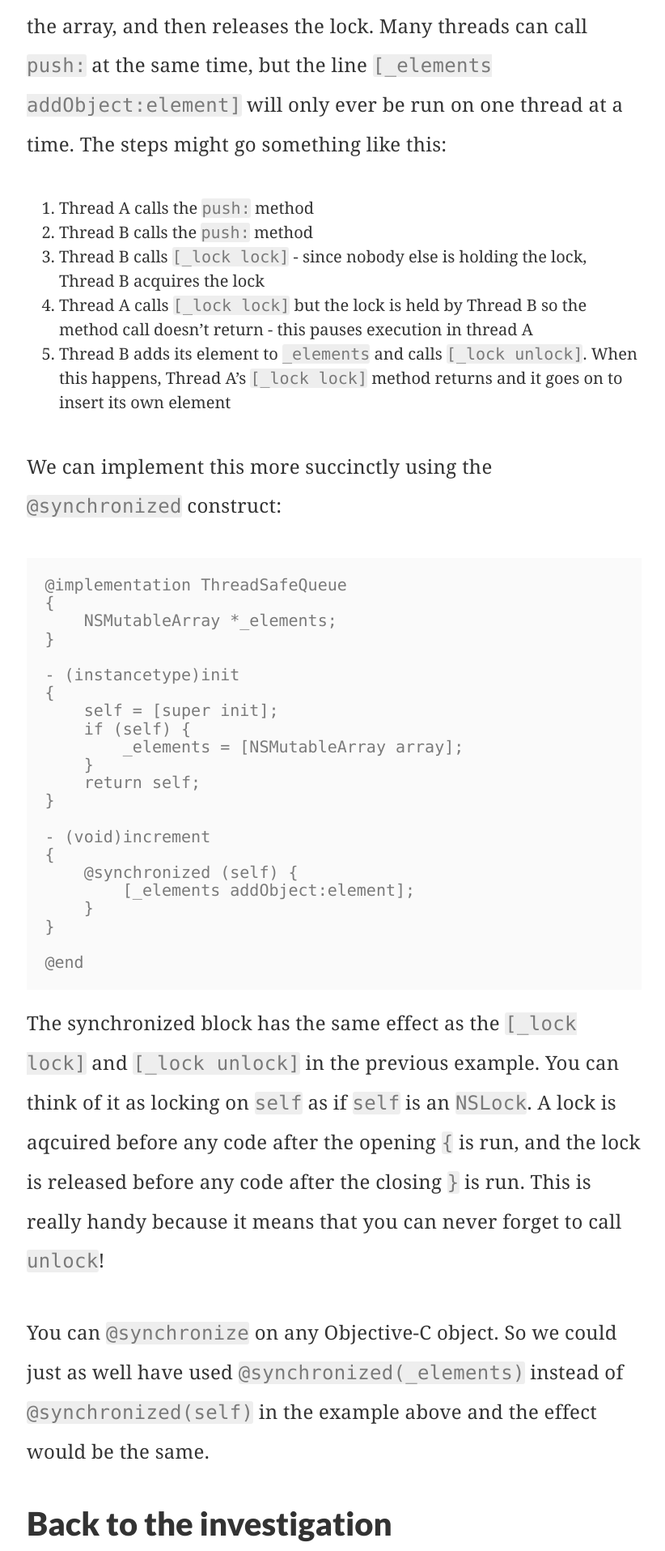
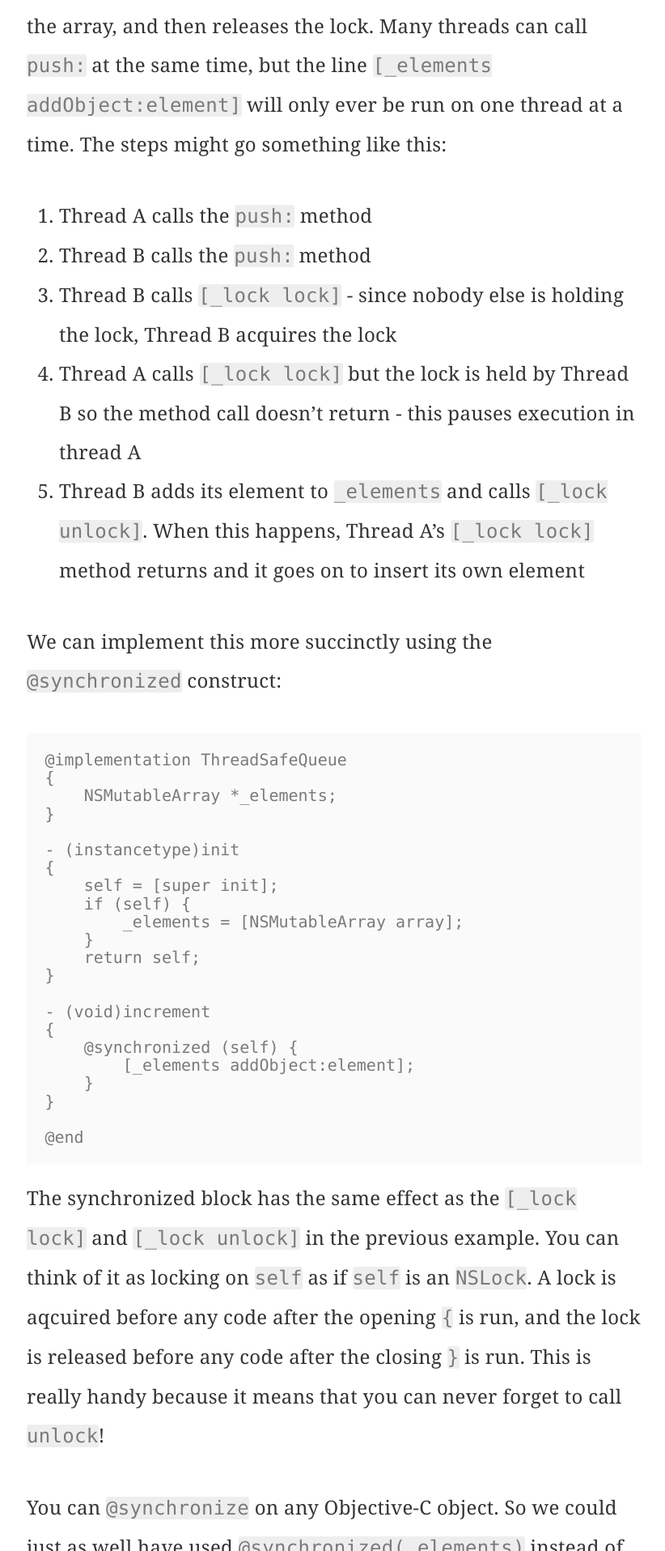
Before and after one commit to ryankaplan/ryankaplan.github.io, a Jekyll site: the page built from _posts/2015-05-09-synchronized.md, in a window 1280 px wide. Shown: the part 1902-3817 px from the top of the page at 81% size, without its empty margins (227-1049 px from the left). Built offline with Jekyll 4.4.1, drawn with Linux system fonts in a browser that asks for light colours; comment, search, counter and statistics services are not loaded.

Commit message:
Fix line height and font size in li elements

```diff
--- a/_sass/_typography.scss
+++ b/_sass/_typography.scss
@@ -7,7 +7,7 @@ abbr {
   cursor: help;
 }
 
-p {
+p, li {
   color: #333;
   font-size: 1.2rem;
   line-height: 2.0;
```
